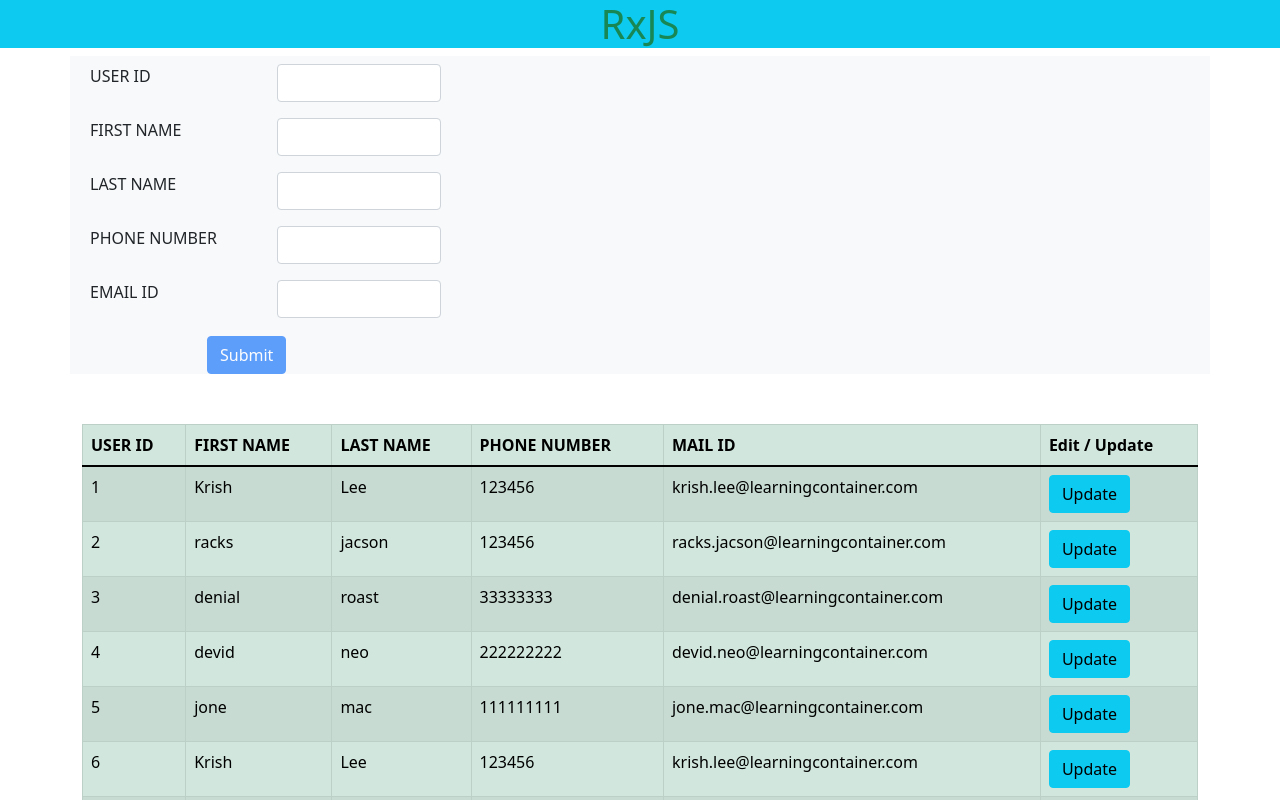
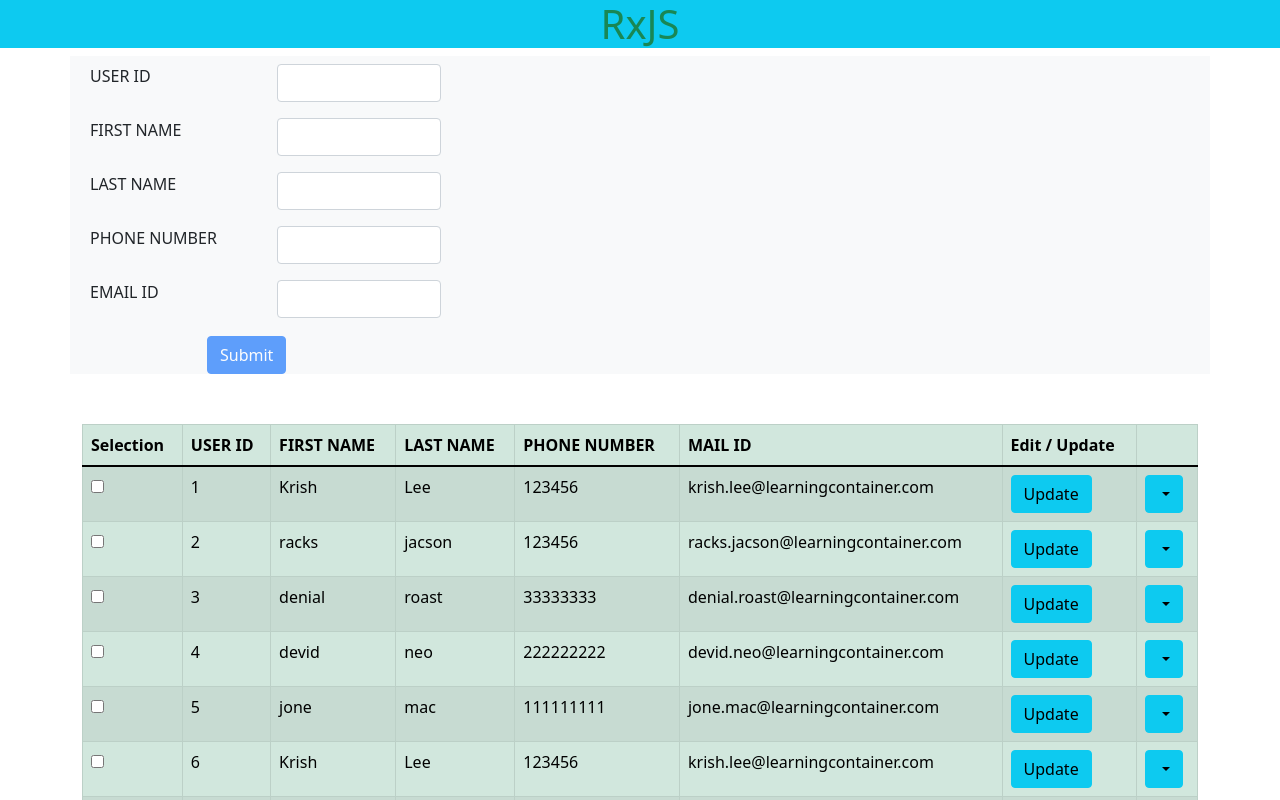
Before and after one commit to ShaikAngular/ShaikAngular, an Angular app: page / in a window 1280 px wide. Shown: the top 800 px of the page. Built offline with nearby package versions, Linux system fonts and the light colour scheme.

Commit message:
added ngx-bootstrap drop-down

```diff
--- a/angular.json
+++ b/angular.json
@@ -36,8 +36,11 @@
             "styles": [
               "node_modules/bootstrap/dist/css/bootstrap.min.css",
               "src/styles.scss"
+
             ],
-            "scripts": []
+            "scripts": [
+              "node_modules/jquery/dist/jquery.min.js"
+            ]
           },
           "configurations": {
             "production": {
--- a/package.json
+++ b/package.json
@@ -19,7 +19,9 @@
     "@angular/platform-browser": "~11.2.14",
     "@angular/platform-browser-dynamic": "~11.2.14",
     "@angular/router": "~11.2.14",
-    "bootstrap": "^5.1.0",
+    "bootstrap": "^5.1.3",
+    "jquery": "^3.6.0",
+    "ngx-bootstrap": "^7.1.0",
     "nvm": "0.0.4",
     "rxjs": "~6.6.0",
     "tslib": "^2.0.0",
--- a/src/app/app.component.html
+++ b/src/app/app.component.html
@@ -69,24 +69,45 @@
         <table class="table table-bordered table-striped table-success">
             <thead>
                 <tr>
+                    <th>Selection</th>
                     <th>USER ID</th>
                     <th>FIRST NAME</th>
                     <th>LAST NAME</th>
                     <th>PHONE NUMBER</th>
                     <th>MAIL ID</th>
                     <th>Edit / Update</th>
-
+                    <th></th>
                 </tr>
             </thead>
             <tbody>
                 <!-- <tr *ngFor="let data of userData?.users"> -->
                 <tr *ngFor="let data of userData ">
+                    <th>
+                        <input type="checkbox" (click)="update($event,data)">
+                    </th>
                     <td>{{ data.userId }}</td>
                     <td>{{ data.firstName }}</td>
                     <td>{{ data.lastName }}</td>
                     <td>{{ data.phoneNumber }}</td>
                     <td>{{ data.emailAddress }}</td>
                     <td><button class="btn btn-info" (click)="update($event,data)">Update</button></td>
+                    <td>
+                        <div class="btn-group" dropdown>
+                            <button id="button-basic" dropdownToggle type="button" class="btn btn-info dropdown-toggle"
+                                    aria-controls="dropdown-basic">
+                              <span class="caret"></span>
+                            </button>
+                            <ul id="dropdown-basic" *dropdownMenu class="dropdown-menu"
+                                role="menu" aria-labelledby="button-basic">
+                              <li role="menuitem"><a class="dropdown-item"(click)="update($event,data)" href="">Action</a></li>
+                              <li role="menuitem"><a class="dropdown-item" href="#">Another action</a></li>
+                              <li role="menuitem"><a class="dropdown-item" href="#">Something else here</a></li>
+                              <li class="divider dropdown-divider"></li>
+                              <li role="menuitem"><a class="dropdown-item" href="#">Separated link</a>
+                              </li>
+                            </ul>
+                          </div>
+                    </td>
                 </tr>
             </tbody>
         </table>
--- a/src/app/app.module.ts
+++ b/src/app/app.module.ts
@@ -5,6 +5,10 @@
 import { AppComponent } from './app.component';
 import { HttpClientModule } from '@angular/common/http';
 import { FormsModule, ReactiveFormsModule } from '@angular/forms';
+import { BrowserAnimationsModule } from '@angular/platform-browser/animations';
+
+import { BsDropdownModule } from 'ngx-bootstrap/dropdown';
+
 
 @NgModule({
   declarations: [
@@ -15,7 +19,9 @@
     AppRoutingModule,
     HttpClientModule,
     FormsModule,
-    ReactiveFormsModule
+    ReactiveFormsModule,
+    BrowserAnimationsModule,
+    BsDropdownModule.forRoot()
   ],
   providers: [],
   bootstrap: [AppComponent]
```
Also changed, not shown: 1 other file (tests, documents, lock files or other folders).
